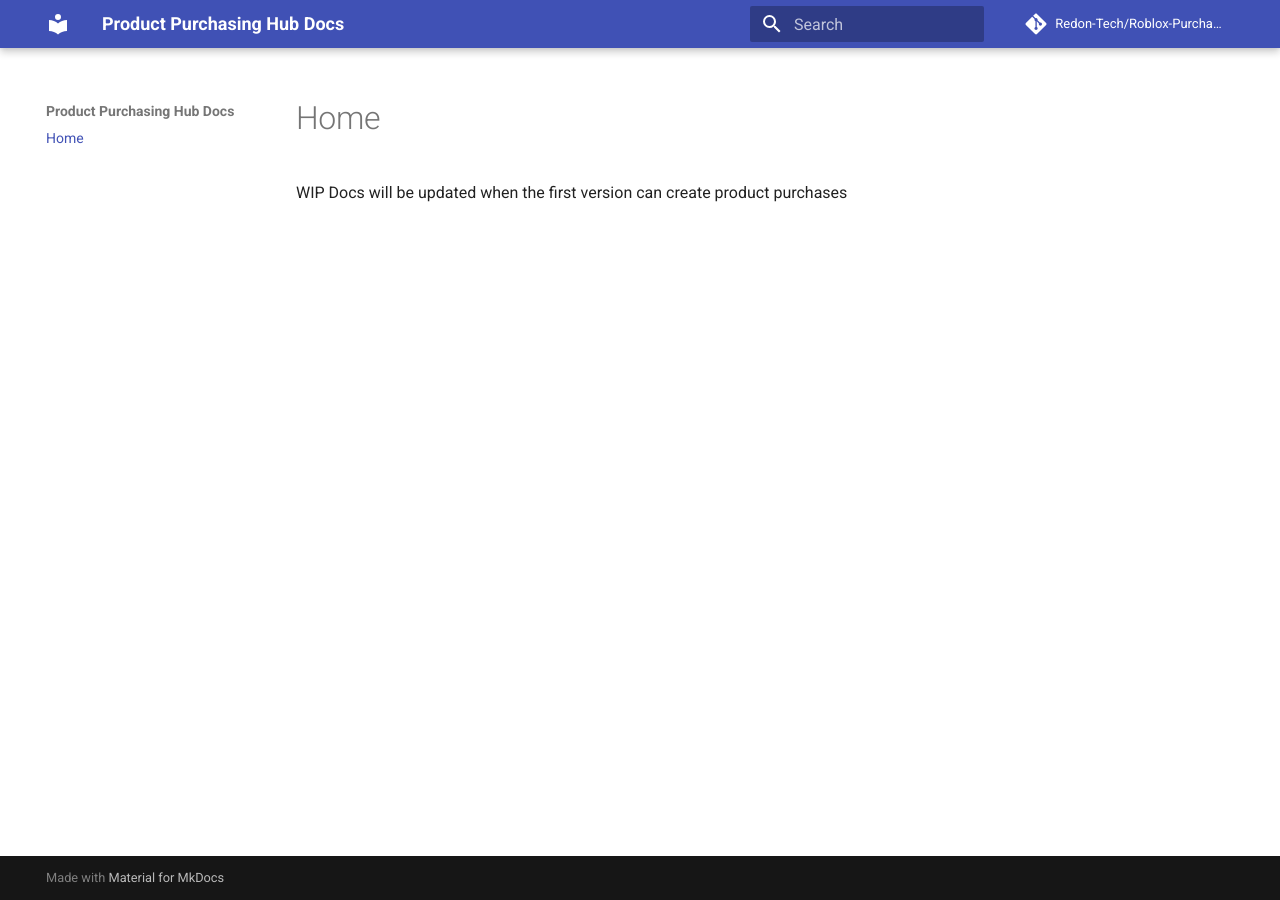
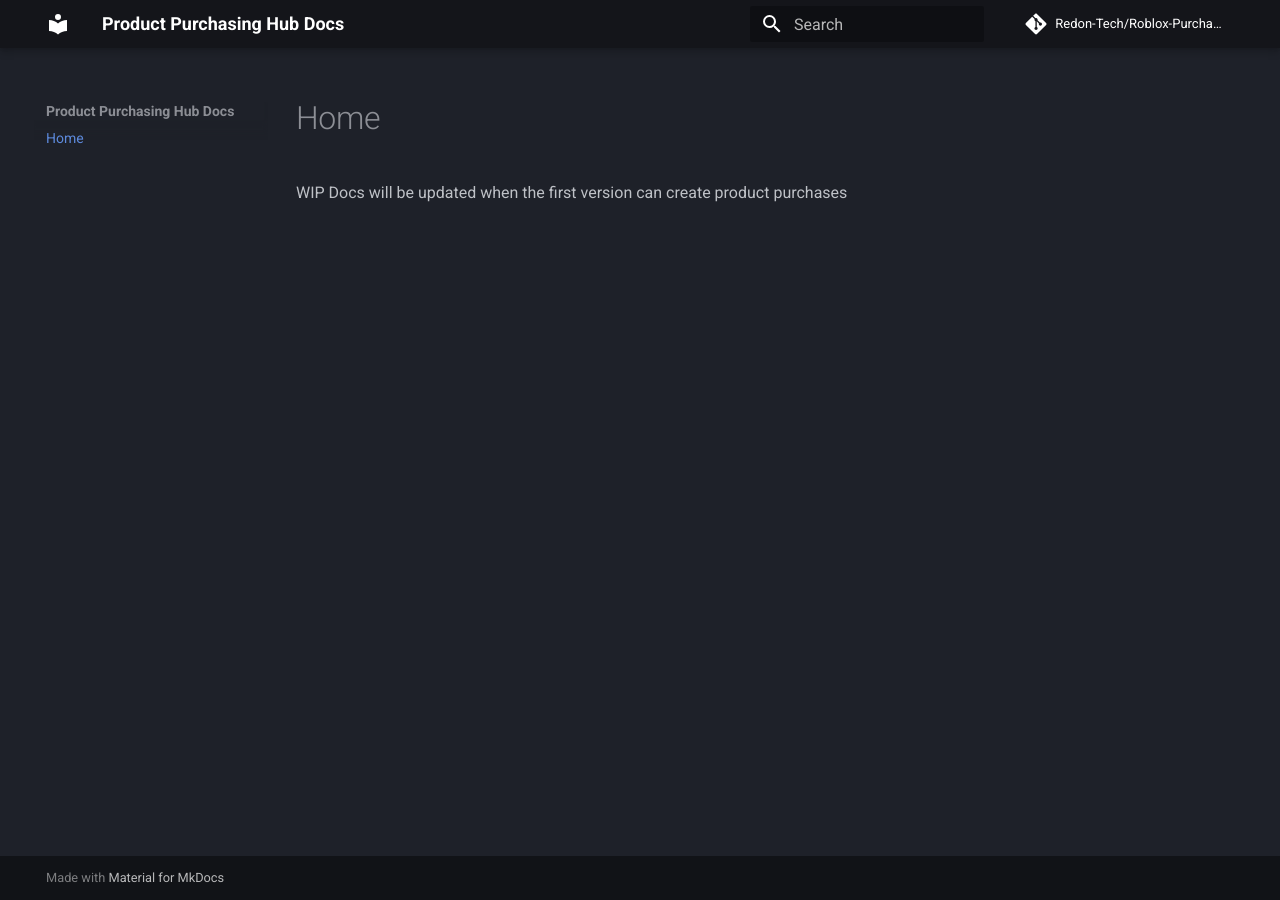
Before and after one commit to Redon-Tech/RPH-Docs, an MkDocs documentation site: the page built from docs/index.md, in a window 1280 px wide. Built offline with MkDocs 1.6.1 and Material for MkDocs 9.7.7, drawn with Linux system fonts in a browser that asks for light colours; comment, search, counter and statistics services are not loaded.

Commit message:
Update mkdocs.yml

```diff
--- a/mkdocs.yml
+++ b/mkdocs.yml
@@ -8,3 +8,7 @@ nav:
     - Home: index.md
 theme:
   name: 'material'
+  palette:
+    scheme: slate
+    primary: black
+    accent: red
```
